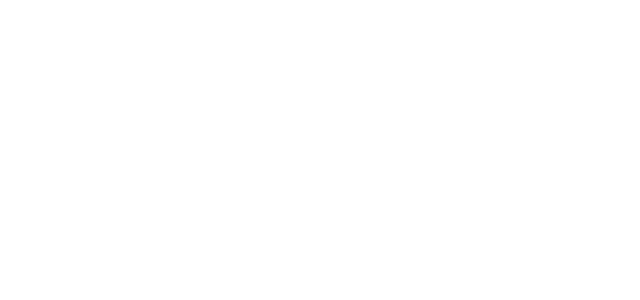
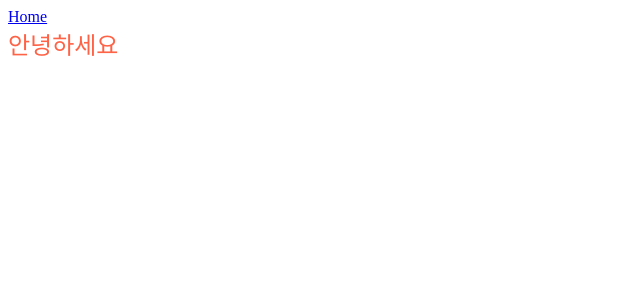
Before and after one commit to nlom0218/github-study, a React (Create React App) app: page /5 in a window 1280 px wide. Before the commit this address had no page. Shown: the top 300 px of the page, without its empty margins (0-640 px from the left). Built offline with nearby package versions, Linux system fonts and the light colour scheme.

Commit message:
Hello #1

```diff
--- a/src/App.js
+++ b/src/App.js
@@ -1,20 +1,16 @@
 import React from 'react';
-import { Link, Route, Router, Routes } from 'react-router-dom';
-import styled from 'styled-components';
-import Header from './Components/Header';
+import { Route, Routes } from 'react-router-dom';
 import Kimoo from './Pages/1';
+import Hello from './Pages/5';
 import Home from './Pages/Home';
 
-const Container = styled.div`
-  display: flex;
-  flex-direction: column;
-`
 
 function App() {
   return (
     <Routes>
       <Route path="/" element={<Home />} />
       <Route path="/1" element={<Kimoo />} />
+      <Route path="/5" element={<Hello />} />
     </Routes>
   );
 }
--- a/src/Pages/5.js
+++ b/src/Pages/5.js
@@ -1,7 +1,22 @@
 import React from 'react';
+import styled from 'styled-components';
+import Header from '../Components/Header';
+
+const Container = styled.div`
+  font-size: 24px;
+  color: tomato;
+`
 
 const Hello = () => {
-  return (<div>Hello</div>);
+  const onClick = () => {
+    window.alert("반갑습니다!")
+  }
+  return (
+    <React.Fragment>
+      <Header />
+      <Container onClick={onClick}>안녕하세요</Container>
+    </React.Fragment>
+  );
 }
 
 export default Hello;
```
